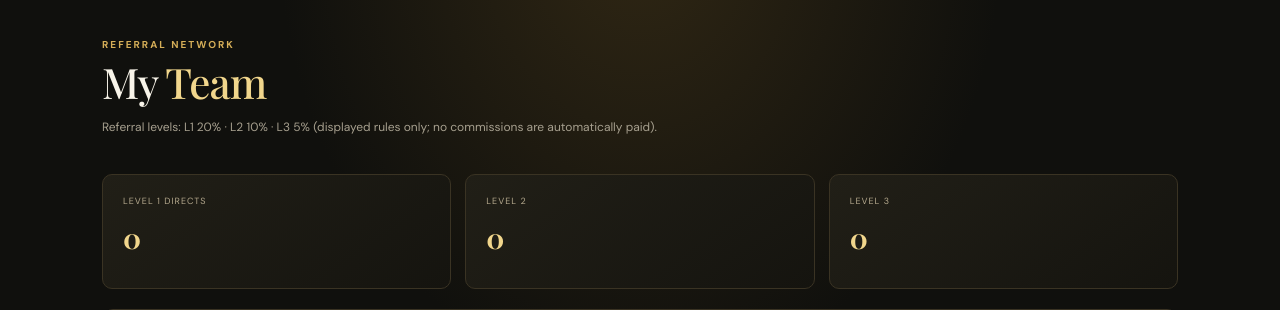
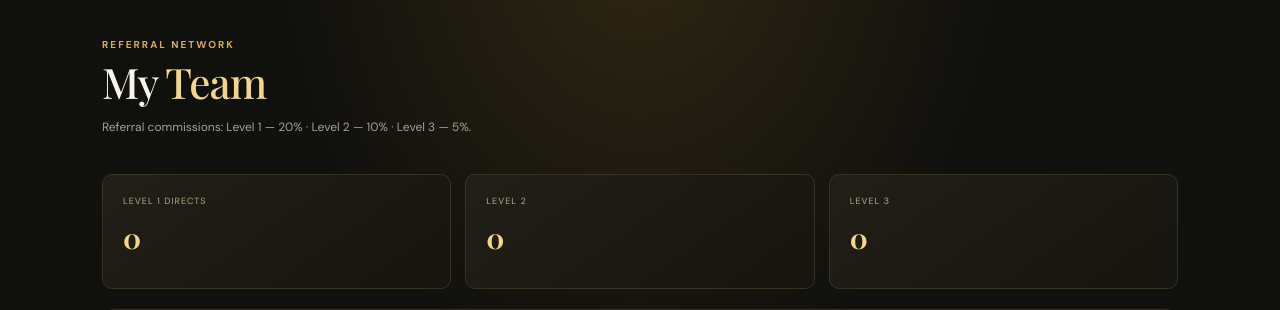
Before and after one commit to forextry298-del/AIRLINES, a Flask app: page /team in a window 1280 px wide. Shown: the part 70-380 px from the top of the page. Run offline with Flask 3, Linux system fonts and the light colour scheme; the visitor is signed in with stand-in values (Sample User, id 1); data comes from the database, SQL or seed files in the repository.

Commit message:
Update team referral commission wording

```diff
--- a/templates/team.html
+++ b/templates/team.html
@@ -1 +1 @@
-{% extends "base.html" %}{% block title %}Team — AIRLINES{% endblock %}{% block content %}<div class="pagehead"><div><div class="eyebrow">REFERRAL NETWORK</div><h1>My <span>Team</span></h1><p class="muted">Referral levels: L1 20% · L2 10% · L3 5% (displayed rules only; no commissions are automatically paid).</p></div></div><div class="stats"><div class="stat"><small>LEVEL 1 DIRECTS</small><strong>{{ directs|length }}</strong></div><div class="stat"><small>LEVEL 2</small><strong>{{ l2 }}</strong></div><div class="stat"><small>LEVEL 3</small><strong>{{ l3 }}</strong></div></div><section class="panel"><div class="panelhead"><h2>Referral link</h2><button class="copy" type="button" onclick="navigator.clipboard.writeText('{{ request.url_root }}register?ref={{ g.user.referral_code }}')">Copy link</button></div><p class="ref-link">{{ request.url_root }}register?ref={{ g.user.referral_code }}</p><div class="tablewrap"><table><tr><th>Username</th><th>Joined</th></tr>{% for u in directs %}<tr><td>{{ u.username }}</td><td>{{ u.created_at[:10] }}</td></tr>{% else %}<tr><td colspan="2">No direct referrals yet.</td></tr>{% endfor %}</table></div></section>{% endblock %}
+{% extends "base.html" %}{% block title %}Team — AIRLINES{% endblock %}{% block content %}<div class="pagehead"><div><div class="eyebrow">REFERRAL NETWORK</div><h1>My <span>Team</span></h1><p class="muted">Referral commissions: Level 1 — 20% · Level 2 — 10% · Level 3 — 5%.</p></div></div><div class="stats"><div class="stat"><small>LEVEL 1 DIRECTS</small><strong>{{ directs|length }}</strong></div><div class="stat"><small>LEVEL 2</small><strong>{{ l2 }}</strong></div><div class="stat"><small>LEVEL 3</small><strong>{{ l3 }}</strong></div></div><section class="panel"><div class="panelhead"><h2>Referral link</h2><button class="copy" type="button" onclick="navigator.clipboard.writeText('{{ request.url_root }}register?ref={{ g.user.referral_code }}')">Copy link</button></div><p class="ref-link">{{ request.url_root }}register?ref={{ g.user.referral_code }}</p><div class="tablewrap"><table><tr><th>Username</th><th>Joined</th></tr>{% for u in directs %}<tr><td>{{ u.username }}</td><td>{{ u.created_at[:10] }}</td></tr>{% else %}<tr><td colspan="2">No direct referrals yet.</td></tr>{% endfor %}</table></div></section>{% endblock %}
```
